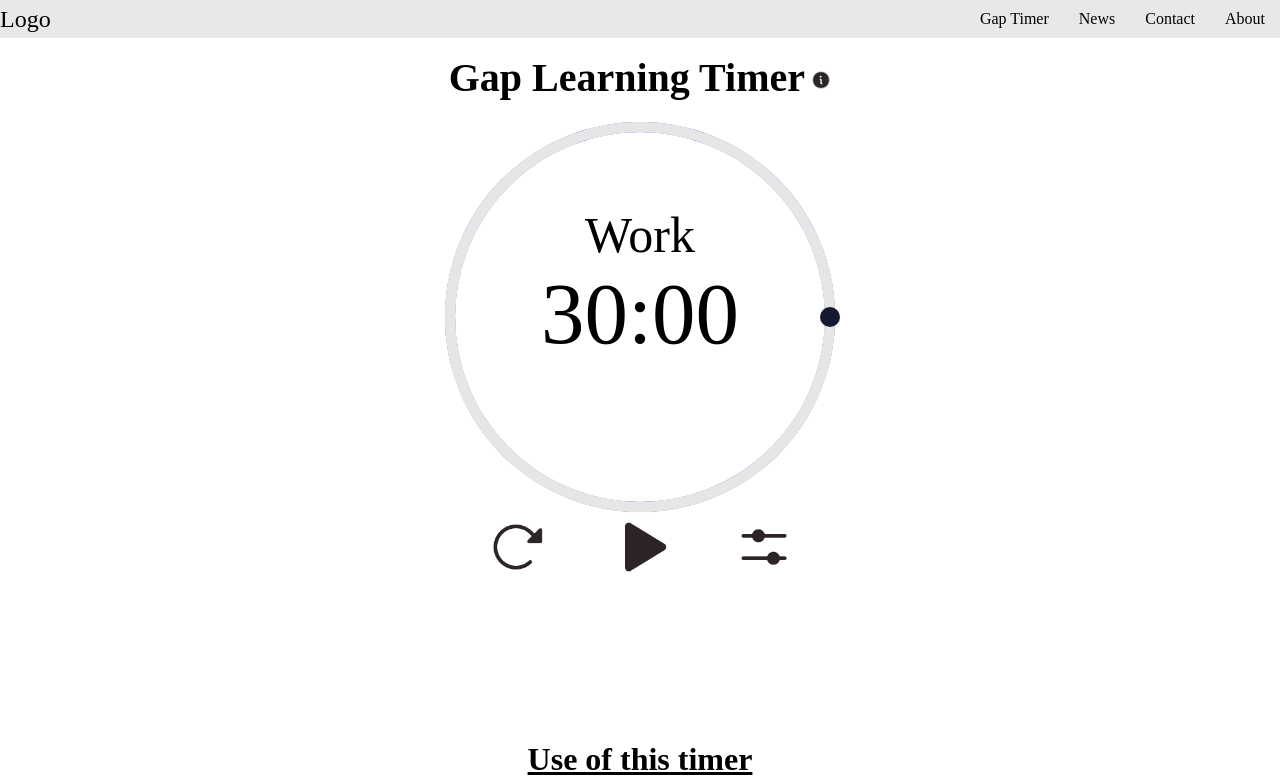
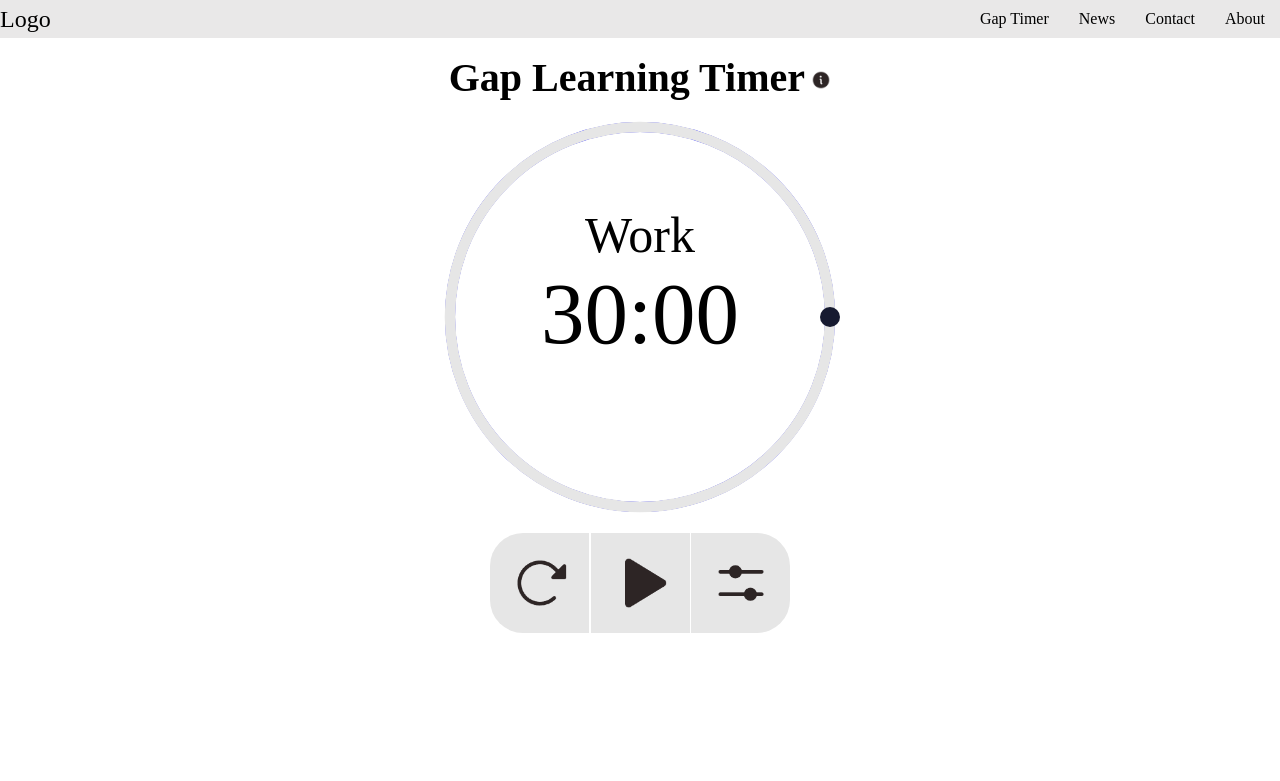
Before and after one commit to anthonyduong789/Learning-Site, a React (Vite) app: page / in a window 1280 px wide. Shown: the top 781 px of the page. Built offline with nearby package versions, Linux system fonts and the light colour scheme.

Commit message:
changed styling for the buttons

```diff
--- a/src/App.css
+++ b/src/App.css
@@ -11,6 +11,7 @@
   /* flex-direction: column;
   justify-content: center;
   align-items: center; */
+
 }
 /* div h1{
   padding: 0;
@@ -23,3 +24,13 @@
   display: flex;
   justify-content: center;
 }
+
+img{
+  -webkit-user-select: none; /* Safari */
+  -moz-user-select: none; /* Firefox */
+  -ms-user-select: none; /* IE/Edge */
+  user-select: none; /* Chrome, Opera and Edge */
+  touch-action: manipulation; /* Prevents the default behavior on touch */
+  -webkit-touch-callout: none; /* iOS Safari */
+  -webkit-user-drag: none; /* Safari */
+}
--- a/src/App.jsx
+++ b/src/App.jsx
@@ -84,7 +84,7 @@ function App() {
     <>
 
       <div className="App">
-      <audio ref={audioRef} src={beepSound}/>
+      <audio ref={audioRef} src={beepSound} preload="metadata"/>
       {/* <audio ref={audioRef} controls>
         <source src={beepSound} type="audio/mpeg" />
         Your browser does not support the audio element.
--- a/src/components/GapTimer.jsx
+++ b/src/components/GapTimer.jsx
@@ -104,22 +104,42 @@ const PauseText = styled.h1`
 `;
 
 const ControlBox = styled.div`
-  width: 100%;
-  // background: #ffeaea;
-  // height: 100px;
+  width: 70%;
   display: flex;
   flex-direction: row;
-  justify-content: center;
-  // margin-top: 2rem;
-  gap: 4rem;
+  height: 100px;
+  width: 300px;
+  border-radius: 33px;
+  justify-content: space-between;
+  // border: 0.2rem solid black;
+  // align-items: center
+  margin-top: 1rem;
   @media (max-width: 768px) {
     margin-top: 2rem;
-    gap: 3rem;
+    // gap: 3rem;
+    width: 80%;
   }
+
 `;
 
 const ControlPannel = styled.div`
-  // height: 100px;
+  width: 33%;
+  transition: transform 0.2s, background-color 0.7s; // Smooth transition for the background color
+  display: flex;
+  justify-content: center;
+  align-items: center;
+  background: #E6E6E6;
+
+  &:active {
+    transform: scale(0.8);
+    background-color: yellow;
+
+  }
+  cursor: pointer;
+  &:hover {
+    background: #d6d0d0;
+    cursor: pointer;
+  }
 `;
 
 const ControlPannelPng = styled.img`
@@ -151,7 +171,7 @@ margin-bottom: 0.1rem;
     height: 25px;
     margin-top: 0px;
     background: white;
-  border:0.2rem solid black;
+    border: 0.2rem solid black;
     cursor: pointer;
     border-radius: 50%;
     margin-bottom: 5px;
@@ -177,34 +197,42 @@ margin-bottom: 0.1rem;
     margin-top: -5px;
   }
 
-
   /* Track styles */
   &::-webkit-slider-runnable-track {
     height: 20px;
     border-radius: 5px;
-  background: linear-gradient(to right, blue 0%, blue ${(props) =>
-    props.sliderPercentage}, #ddd ${(props) =>
-  props.sliderPercentage}, #ddd 100%);
-
+    background: linear-gradient(
+      to right,
+      blue 0%,
+      blue ${(props) => props.sliderPercentage},
+      #ddd ${(props) => props.sliderPercentage},
+      #ddd 100%
+    );
   }
 
   &::-moz-range-track {
     height: 20px;
     border-radius: 5px;
-  background: linear-gradient(to right, blue 0%, blue ${(props) =>
-    props.sliderPercentage}, #ddd ${(props) =>
-  props.sliderPercentage}, #ddd 100%);
+    background: linear-gradient(
+      to right,
+      blue 0%,
+      blue ${(props) => props.sliderPercentage},
+      #ddd ${(props) => props.sliderPercentage},
+      #ddd 100%
+    );
   }
   &::-webkit-slider-runnable-track {
     height: 25px;
     border-radius: 5px;
-    background: linear-gradient(to right, blue 0%, blue ${(props) =>
-      props.sliderPercentage}, #ddd ${(props) =>
-    props.sliderPercentage}, #ddd 100%);
-
+    background: linear-gradient(
+      to right,
+      blue 0%,
+      blue ${(props) => props.sliderPercentage},
+      #ddd ${(props) => props.sliderPercentage},
+      #ddd 100%
+    );
   }
   height: 30px;
-
 `;
 
 const SliderValues = styled.div`
@@ -436,17 +464,20 @@ function GapTimer(props) {
             </>
           )}
         </TimerContainer>
-        <ControlBox>
+        <div style={{ display: "flex", justifyContent: "center" }}>
+          <ControlBox >
             <ControlPannel
+            style={{borderTopLeftRadius:"33px", borderBottomLeftRadius:"33px"}}
               onClick={() => {
                 if (showSetting == false) {
                   props.resetTimer();
                 }
               }}
             >
-            <ControlPannelPng src={redo} alt="redo" />
+              <ControlPannelPng  src={redo} alt="redo" />
             </ControlPannel>
             <ControlPannel
+              className="btn"
               onClick={() => {
                 if (showSetting == false) {
                   props.toogleTimer();
@@ -460,6 +491,7 @@ function GapTimer(props) {
               )}
             </ControlPannel>
             <ControlPannel
+            style={{borderTopRightRadius:"33px", borderBottomRightRadius:"33px"}}
               onClick={() => {
                 {
                   setShowSetting(!showSetting);
@@ -470,7 +502,11 @@ function GapTimer(props) {
               <ControlPannelPng src={setting} alt="setting" />
             </ControlPannel>
           </ControlBox>
-        <div style={{height:"100vh", padding: "0px 20px 10px 20px", gap:"0px"}}>
+        </div>
+
+        <div
+          style={{ height: "100vh", padding: "0px 20px 10px 20px", gap: "0px" }}
+        >
           <GapInfoPage />
         </div>
       </Container>
```
Lines whose indentation alone changed are shown as unchanged.
